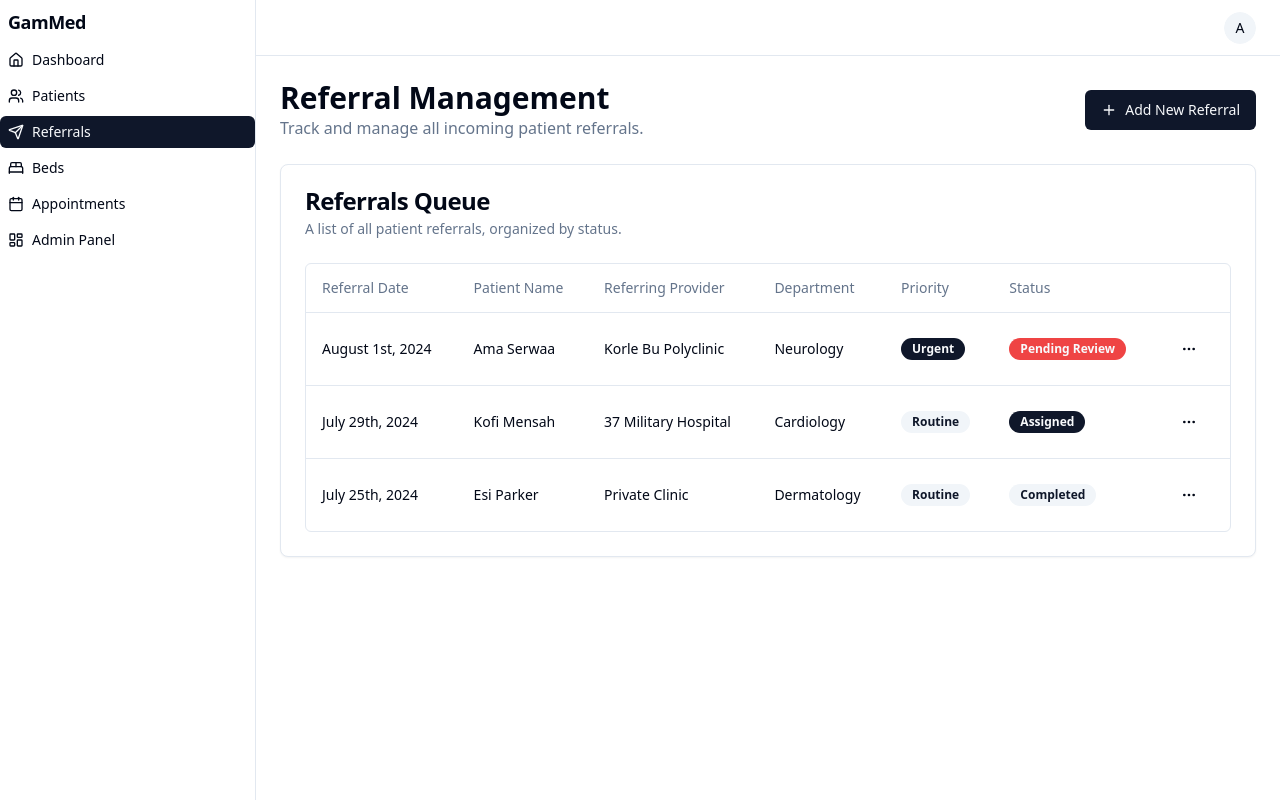
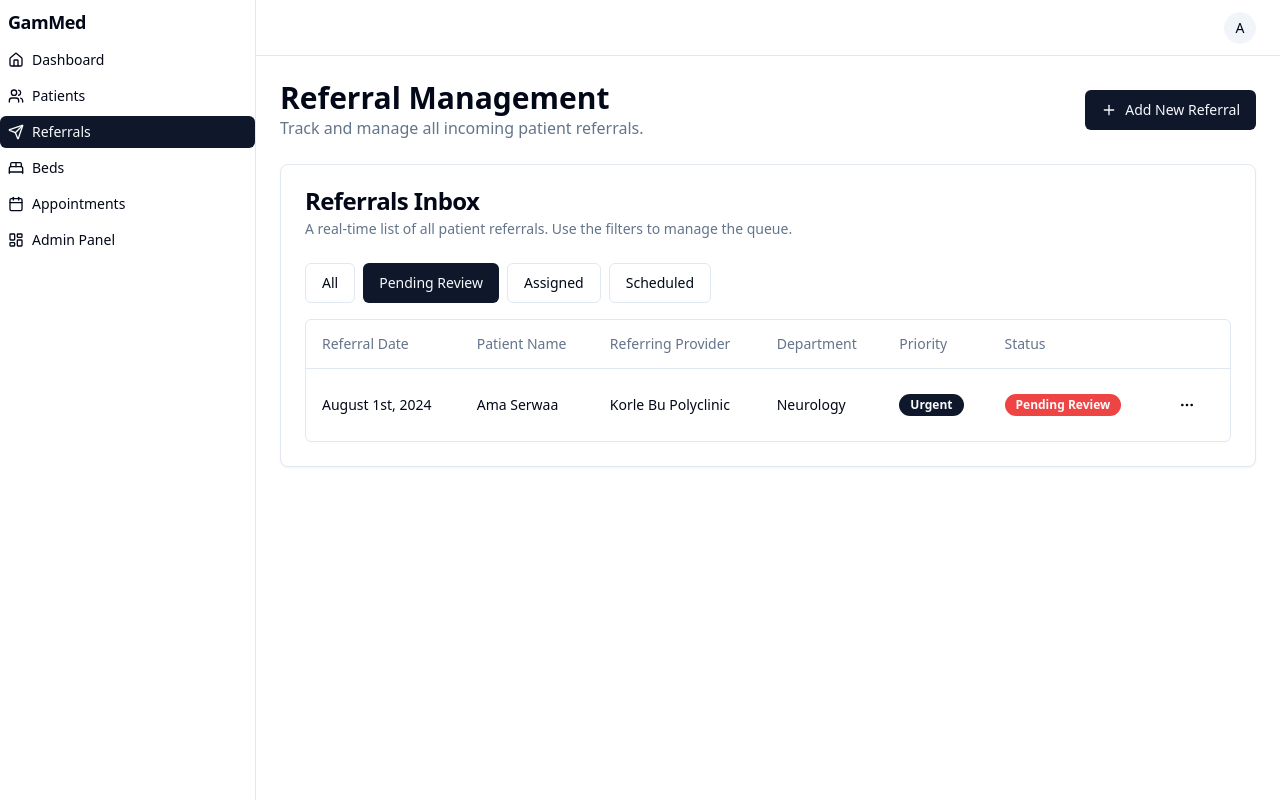
Before and after one commit to jgambrah/GAM_Med, a Next.js app: page /dashboard/referrals in a window 1280 px wide. Built offline with nearby package versions, Linux system fonts and the light colour scheme.

Commit message:
Details:
Admin/Triage Dashboard (/admin/referrals):

Referral Form: A d

```diff
--- a/src/app/dashboard/referrals/components/add-referral-dialog.tsx
+++ b/src/app/dashboard/referrals/components/add-referral-dialog.tsx
@@ -53,7 +53,7 @@ export function AddReferralDialog() {
   });
 
   const onSubmit = async (values: z.infer<typeof ReferralSchema>) => {
-    // In a real app, this would call a server action that invokes the `handleNewReferral` Cloud Function.
+    // In a real app, this would call a server action that invokes the `processIncomingReferral` Cloud Function.
     console.log('New Referral Data:', values);
     alert('New referral has been submitted (simulated).');
     setOpen(false);
@@ -199,6 +199,11 @@ export function AddReferralDialog() {
                             </FormItem>
                         )}
                     />
+                     <FormItem>
+                        <FormLabel>Scanned Document (Optional)</FormLabel>
+                        <Input type="file" />
+                        <FormMessage />
+                    </FormItem>
                 </div>
             </div>
 
--- a/src/app/dashboard/referrals/components/referrals-dashboard.tsx
+++ b/src/app/dashboard/referrals/components/referrals-dashboard.tsx
@@ -25,6 +25,8 @@ import { format } from 'date-fns';
 import { mockReferrals } from '@/lib/data';
 import { useAuth } from '@/hooks/use-auth';
 
+type StatusFilter = 'All' | Referral['status'];
+
 const getStatusVariant = (status: Referral['status']): "default" | "secondary" | "destructive" | "outline" => {
     switch (status) {
         case 'Pending Review': return 'destructive';
@@ -44,55 +46,54 @@ const getPriorityVariant = (priority: Referral['priority']): "default" | "second
     }
 }
 
-
 /**
  * == Conceptual UI: Role-Based Referrals Dashboard ==
- *
- * This component serves a dual purpose based on the user's role, acting as the central
- * point for the entire referral workflow.
- *
- * For Administrative Staff ('admin', 'triage_officer'):
- * - It displays ALL incoming referrals, serving as the main work queue for triage.
- * - Actions would include "Assign to Doctor" and "Update Status".
- *
- * For Doctors ('doctor'):
- * - It displays ONLY the referrals specifically assigned to them.
- * - Actions would be focused on their part of the workflow, like "Schedule Appointment"
- *   or "Mark as Patient Seen".
+ * This component serves as the central "Referral Inbox" for the administrative/triage team.
+ * It's designed to be a dynamic work queue with filtering and assignment capabilities.
  */
 export function ReferralsDashboard() {
   const { user } = useAuth();
+  const [filter, setFilter] = React.useState<StatusFilter>('Pending Review');
 
   /**
    * == DATA QUERY (PSEUDOCODE) ==
-   * The query logic changes based on the user's role to fetch the correct data.
+   * This logic adapts the query based on both user role and the selected filter.
    *
    *   let q;
+   *   let baseQuery = collection(db, 'referrals');
+   *
    *   if (user.role === 'doctor') {
    *     // Doctor's View: Fetch only referrals assigned to me.
-   *     q = query(
-   *       collection(db, 'referrals'),
-   *       where('assignedToDoctorId', '==', user.uid),
-   *       orderBy('referralDate', 'desc')
-   *     );
+   *     q = query(baseQuery, where('assignedToDoctorId', '==', user.uid), orderBy('referralDate', 'desc'));
    *   } else {
-   *     // Admin/Triage View: Fetch all referrals.
-   *     q = query(
-   *       collection(db, 'referrals'),
-   *       orderBy('referralDate', 'desc')
-   *     );
+   *     // Admin/Triage View: Apply status filter.
+   *     if (filter !== 'All') {
+   *        baseQuery = query(baseQuery, where('status', '==', filter));
+   *     }
+   *     q = query(baseQuery, orderBy('referralDate', 'desc'));
    *   }
    *   const [referrals, loading, error] = useCollection(q);
    */
   const referrals = React.useMemo(() => {
-    if (user?.role === 'doctor') {
-      return mockReferrals.filter(r => r.assignedDoctorId === user.uid);
-    }
-    return mockReferrals;
-  }, [user]);
+    const allReferrals = user?.role === 'doctor'
+      ? mockReferrals.filter(r => r.assignedDoctorId === user.uid)
+      : mockReferrals;
+
+    if (filter === 'All') return allReferrals;
+    return allReferrals.filter(r => r.status === filter);
+  }, [user, filter]);
 
 
   return (
+    <div className="space-y-4">
+      {user?.role !== 'doctor' && (
+        <div className="flex items-center gap-2">
+            <Button variant={filter === 'All' ? 'default' : 'outline'} onClick={() => setFilter('All')}>All</Button>
+            <Button variant={filter === 'Pending Review' ? 'default' : 'outline'} onClick={() => setFilter('Pending Review')}>Pending Review</Button>
+            <Button variant={filter === 'Assigned' ? 'default' : 'outline'} onClick={() => setFilter('Assigned')}>Assigned</Button>
+            <Button variant={filter === 'Scheduled' ? 'default' : 'outline'} onClick={() => setFilter('Scheduled')}>Scheduled</Button>
+        </div>
+      )}
       <div className="rounded-md border">
         <Table>
           <TableHeader>
@@ -135,7 +136,15 @@ export function ReferralsDashboard() {
                       <DropdownMenuContent align="end">
                         <DropdownMenuLabel>Actions</DropdownMenuLabel>
                         {user?.role !== 'doctor' && (
-                         <DropdownMenuItem>Assign to Doctor</DropdownMenuItem>
+                           <DropdownMenuItem>
+                            {/* ASSIGNMENT WORKFLOW:
+                                This action would open a dialog with a dropdown of doctors
+                                in the 'assignedDepartment'. On confirmation, it would update
+                                the referral document with the 'assignedToDoctorId', which
+                                then triggers the `onReferralAssignment` Cloud Function.
+                             */}
+                             Assign to Doctor
+                           </DropdownMenuItem>
                         )}
                         <DropdownMenuItem>View Details</DropdownMenuItem>
                         <DropdownMenuItem>Update Status</DropdownMenuItem>
@@ -150,12 +159,13 @@ export function ReferralsDashboard() {
             ) : (
               <TableRow>
                 <TableCell colSpan={7} className="h-24 text-center">
-                No referrals found.
+                  No referrals found for the current filter.
                 </TableCell>
               </TableRow>
             )}
           </TableBody>
         </Table>
       </div>
+    </div>
   );
 }
--- a/src/app/dashboard/referrals/page.tsx
+++ b/src/app/dashboard/referrals/page.tsx
@@ -23,9 +23,9 @@ export default function ReferralsPage() {
       </div>
       <Card>
         <CardHeader>
-          <CardTitle>Referrals Queue</CardTitle>
+          <CardTitle>Referrals Inbox</CardTitle>
           <CardDescription>
-            A list of all patient referrals, organized by status.
+            A real-time list of all patient referrals. Use the filters to manage the queue.
           </CardDescription>
         </CardHeader>
         <CardContent>
```
Lines whose indentation alone changed are shown as unchanged.
